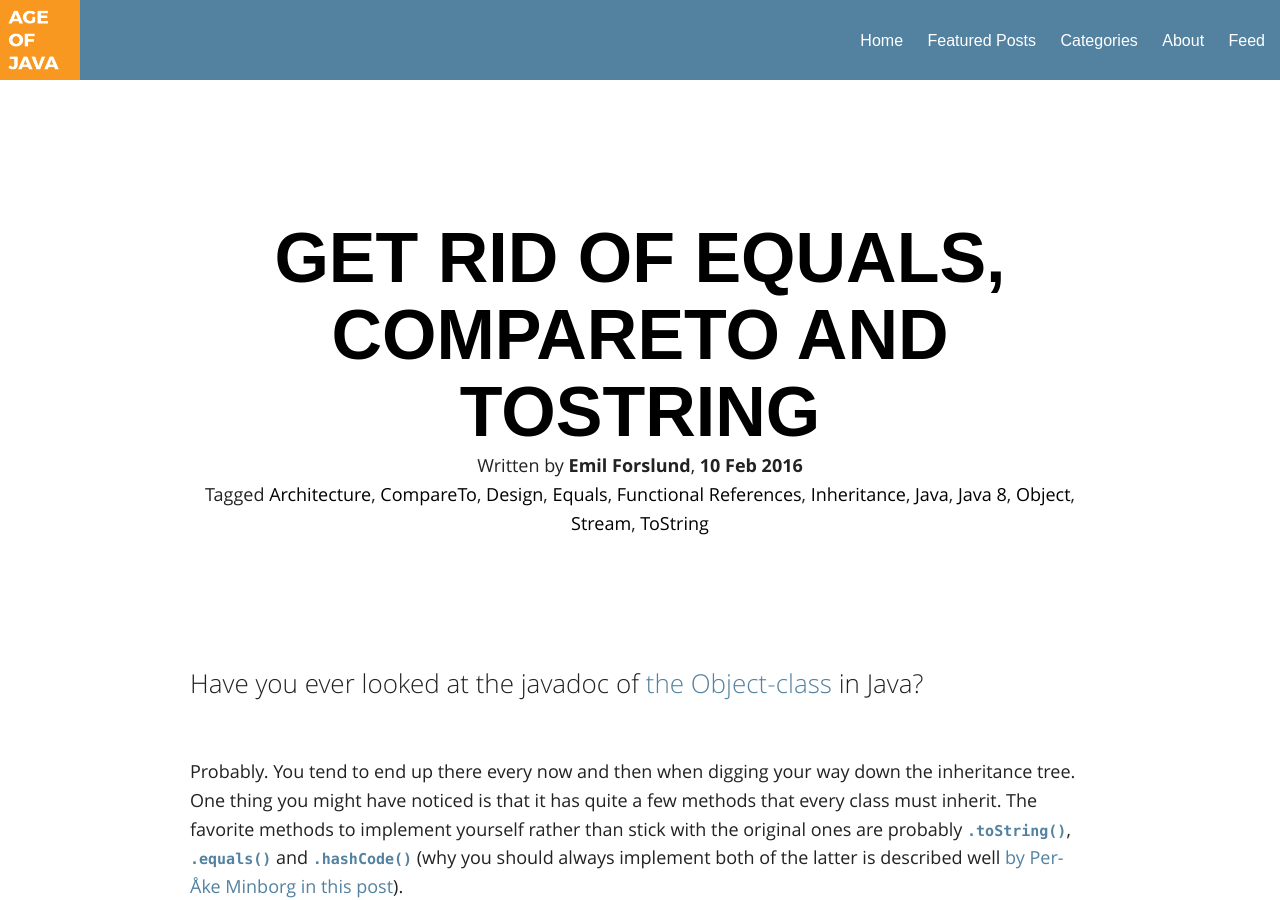
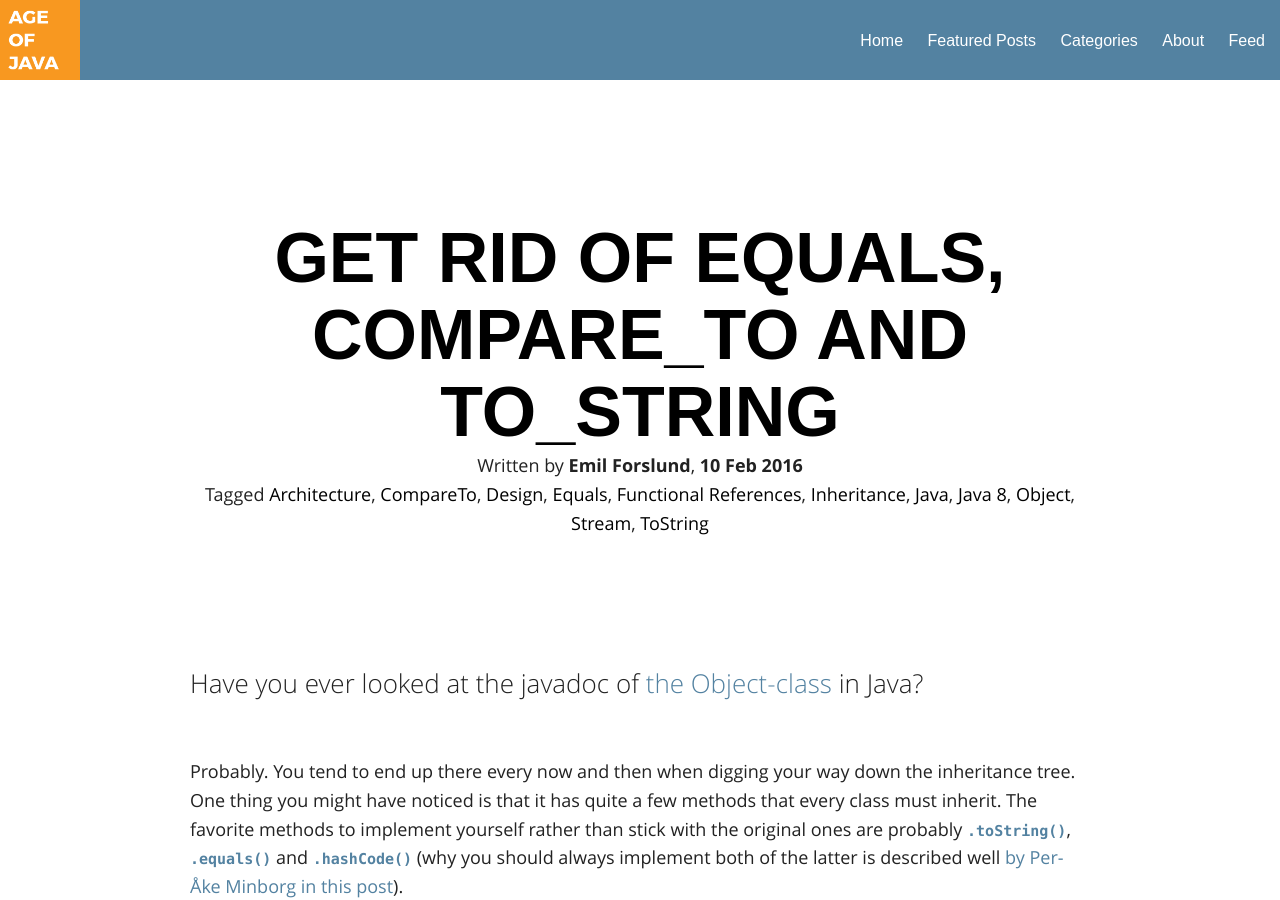
Before and after one commit to ageofjavablog/website, a Jekyll site: the page built from _posts/2016-02-10-Get-Rid-of-equals-compareTo-and-toString.md, in a window 1280 px wide and 900 px high. Built offline with Jekyll 4.4.1, drawn with Linux system fonts in a browser that asks for light colours; nearby versions of some CDN libraries; some web fonts are replaced.

Commit message:
Update title to something caps friendly

```diff
--- a/_posts/2016-02-10-Get-Rid-of-equals-compareTo-and-toString.md
+++ b/_posts/2016-02-10-Get-Rid-of-equals-compareTo-and-toString.md
@@ -1,6 +1,6 @@
 ---
 layout      : post
-title       : Get rid of equals, compareTo and toString
+title       : Get rid of equals, compare_To and to_String
 description : An approach to object-oriented design in Java that makes code more maintainable by not overriding equals and compareTo.
 headline    : AGE OF JAVA
 category    : java
```
